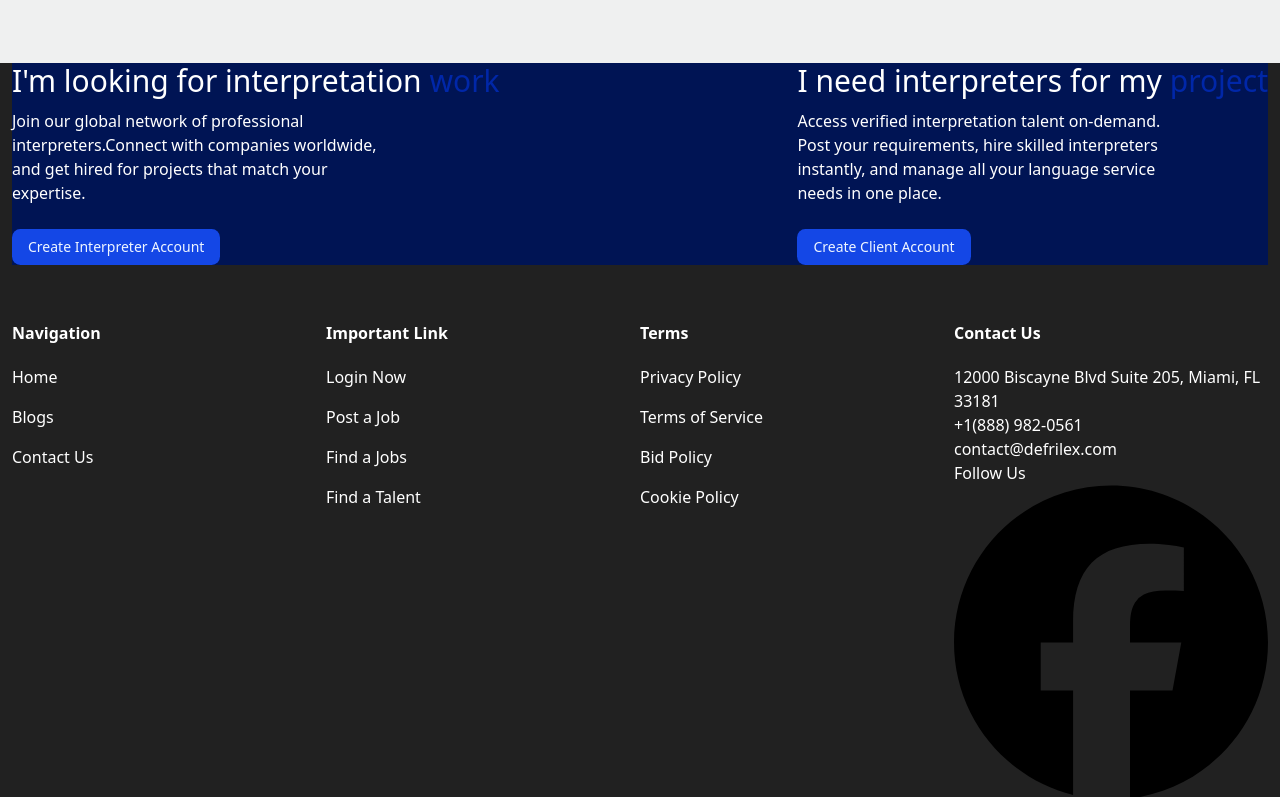
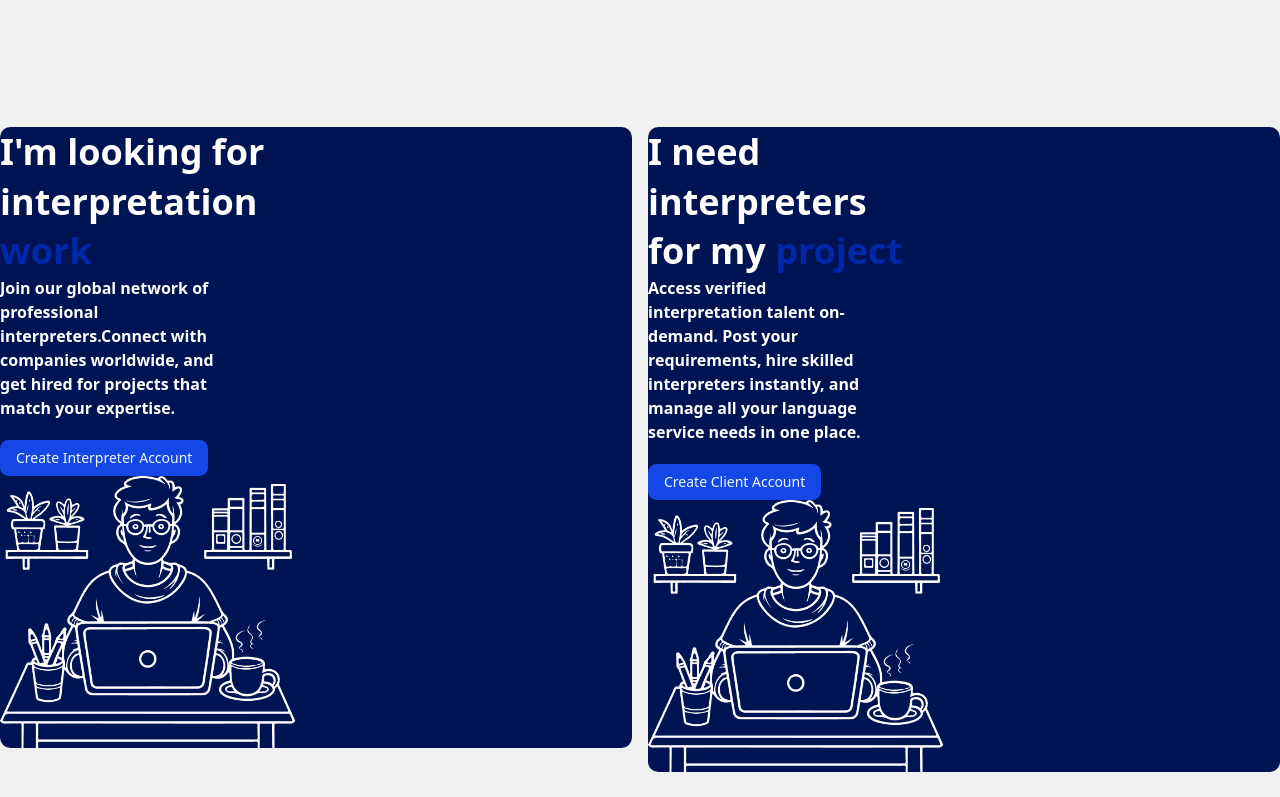
Before and after one commit to jbob9/defrilex, a Next.js app: page / in a window 1280 px wide. Shown: the part 760-1557 px from the top of the page. Built offline with nearby package versions, Linux system fonts and the light colour scheme.

Commit message:
create account section

```diff
--- /dev/null
+++ b/app/(app)/account-section.tsx
@@ -0,0 +1,66 @@
+import { buttonVariants } from "@/components/ui/button";
+import { cn } from "@/lib/utils";
+import Image from "next/image";
+import Link from "next/link";
+
+const AccountSection = () => {
+  return (
+    <div className="my-14 md:my-28">
+      <div className="container mx-auto">
+        <div className="grid grid-cols-1 md:grid-cols-2 gap-4">
+          <div className="col-xl-6">
+            <div className="bg-[hsl(226,100%,16.5%)] p-[45px,60px] md:p-[30px,40px] w-full relative rounded-lg">
+              <div className="max-w-[270px]">
+                <h1 className="font-semibold text-white leading-snug text-4xl">
+                  I'm looking for interpretation{" "}
+                  <span className="text-highlight">work</span>
+                </h1>
+                <p className="font-semibold max-w-[235px] text-white">
+                  {" "}
+                  Join our global network of professional interpreters.Connect
+                  with companies worldwide, and get hired for projects that
+                  match your expertise.
+                </p>
+                <div className="mt-10 md:mt-5">
+                  <Link href="/register" className={cn(buttonVariants())}>
+                    Create Interpreter Account
+                  </Link>
+                </div>
+              </div>
+              <div className="account-item__thumb">
+                <Image width={295} height={208} src="/account-1.webp" alt="" />
+              </div>
+            </div>
+          </div>
+          <div className="col-xl-6">
+            <div className="bg-[hsl(226,100%,16.5%)] p-[45px,60px] md:p-[30px,40px] w-full relative rounded-lg">
+              <div className="max-w-[270px]">
+                <h3 className="font-semibold text-white leading-snug text-4xl">
+                  I need interpreters for my{" "}
+                  <span className="text-highlight">project</span>
+                </h3>
+                <p className="font-semibold max-w-[235px] text-white">
+                  {" "}
+                  Access verified interpretation talent on-demand. Post your
+                  requirements, hire skilled interpreters instantly, and manage
+                  all your language service needs in one place.{" "}
+                </p>
+                <div className="mt-10 md:mt-5">
+                  <Link href="/register" className={cn(buttonVariants())}>
+                    {" "}
+                    Create Client Account
+                  </Link>
+                </div>
+              </div>
+              <div className="account-item__thumb">
+                <Image width={295} height={208} src="/account-1.webp" alt="" />
+              </div>
+            </div>
+          </div>
+        </div>
+      </div>
+    </div>
+  );
+};
+
+export default AccountSection;
--- a/app/(app)/page.tsx
+++ b/app/(app)/page.tsx
@@ -1,8 +1,10 @@
+import AccountSection from "./account-section";
 import HowWorkSection from "./how-work-section";
 
 const Home = () => {
   return <div>
     <HowWorkSection/>
+    <AccountSection/>
   </div>;
 };
 
```
Also changed, not shown: public/account-1.webp (added), public/account-2.webp (added).
